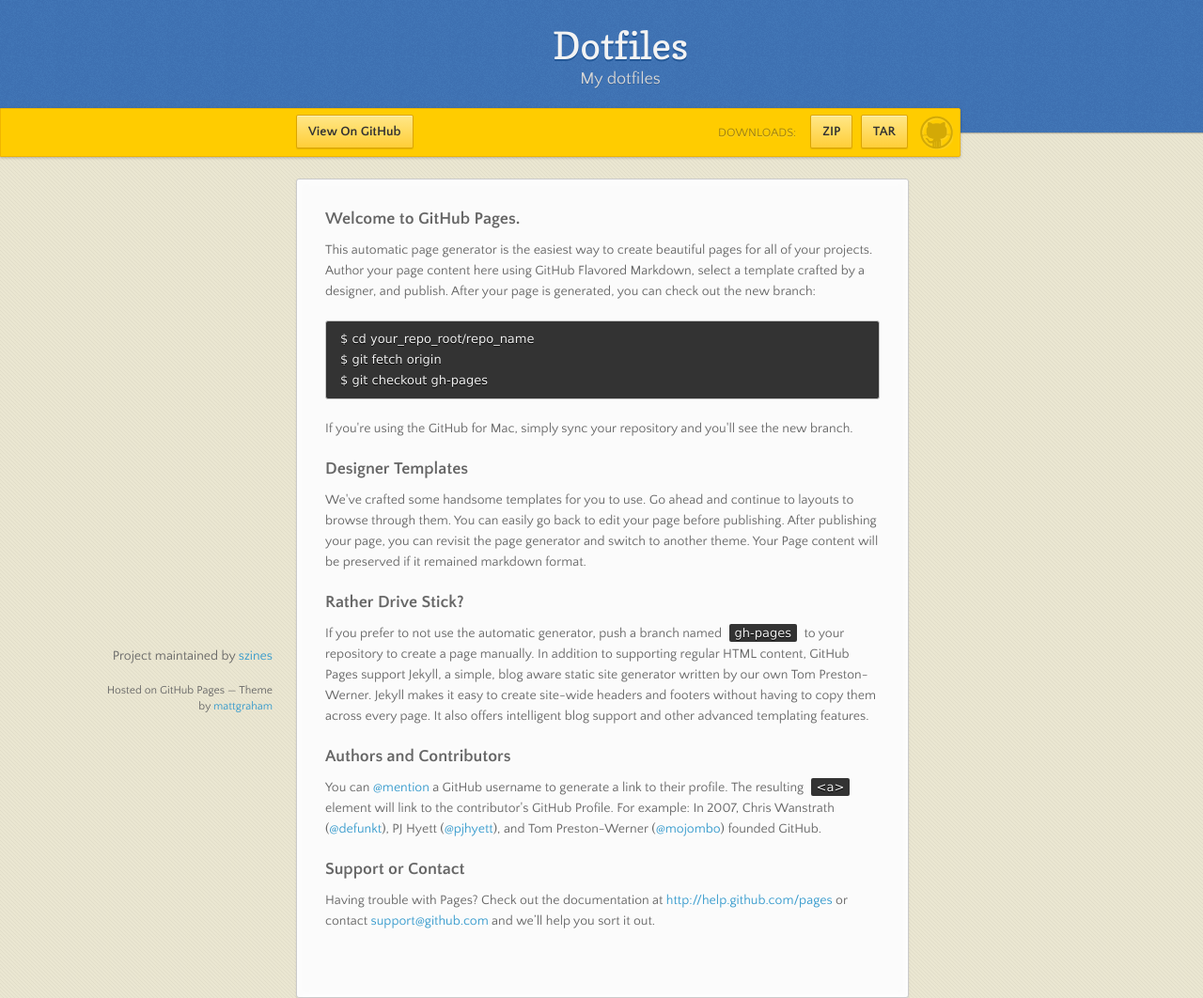
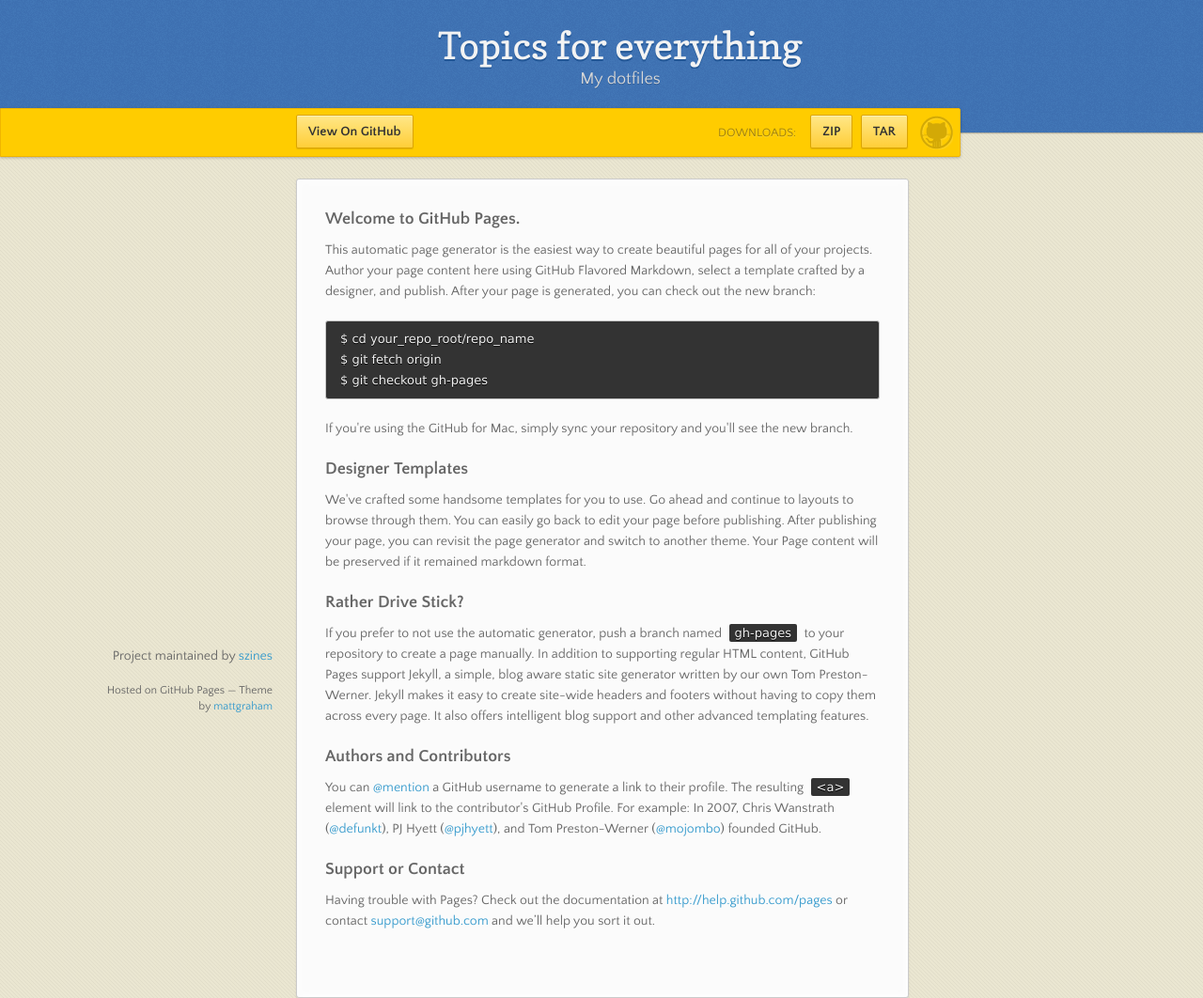
Before and after one commit to zoltan-nz/notes, a plain HTML site: page index.html in a window 1280 px wide. Shown: the top 1062 px of the page at 94% size. Drawn offline with nearby package versions, Linux system fonts and the light colour scheme.

Commit message:
Update index.html

```diff
--- a/index.html
+++ b/index.html
@@ -17,7 +17,7 @@
   <body>
 
       <header>
-        <h1>Dotfiles</h1>
+        <h1>Topics for everything</h1>
         <p>My dotfiles</p>
       </header>
 
```
